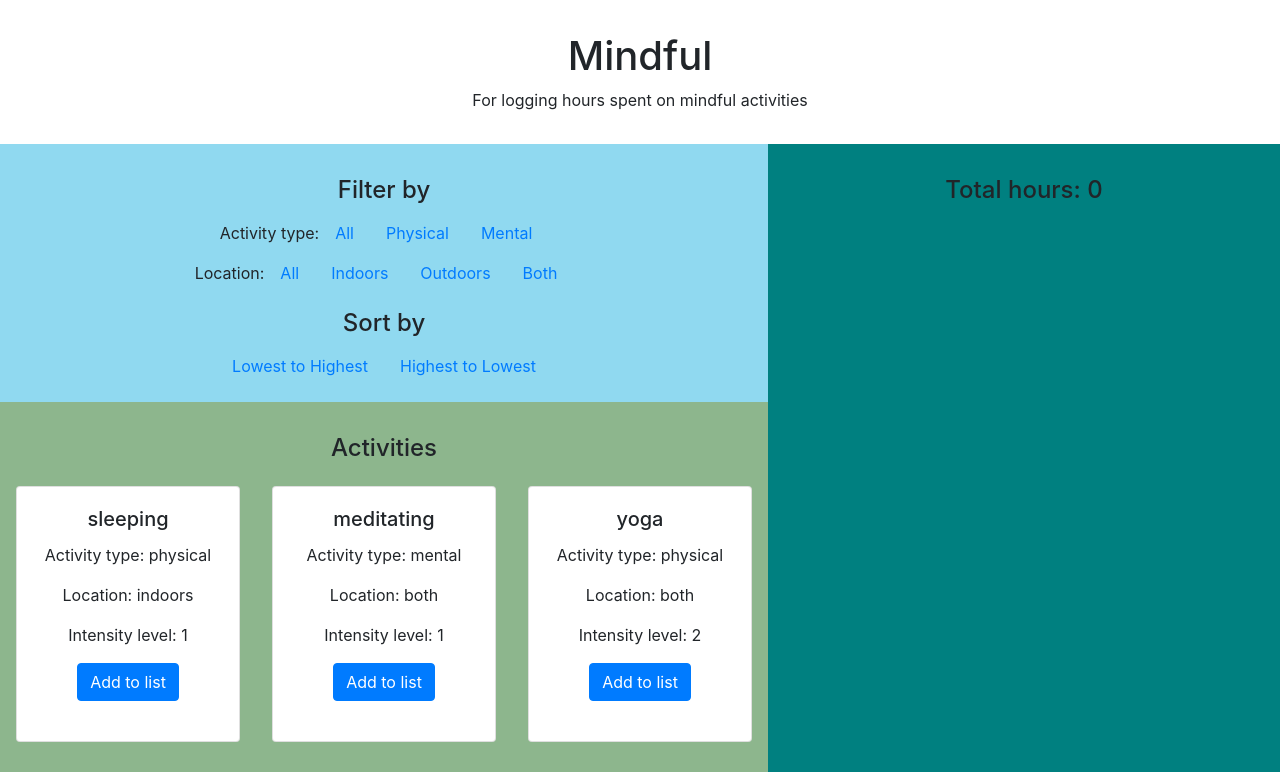
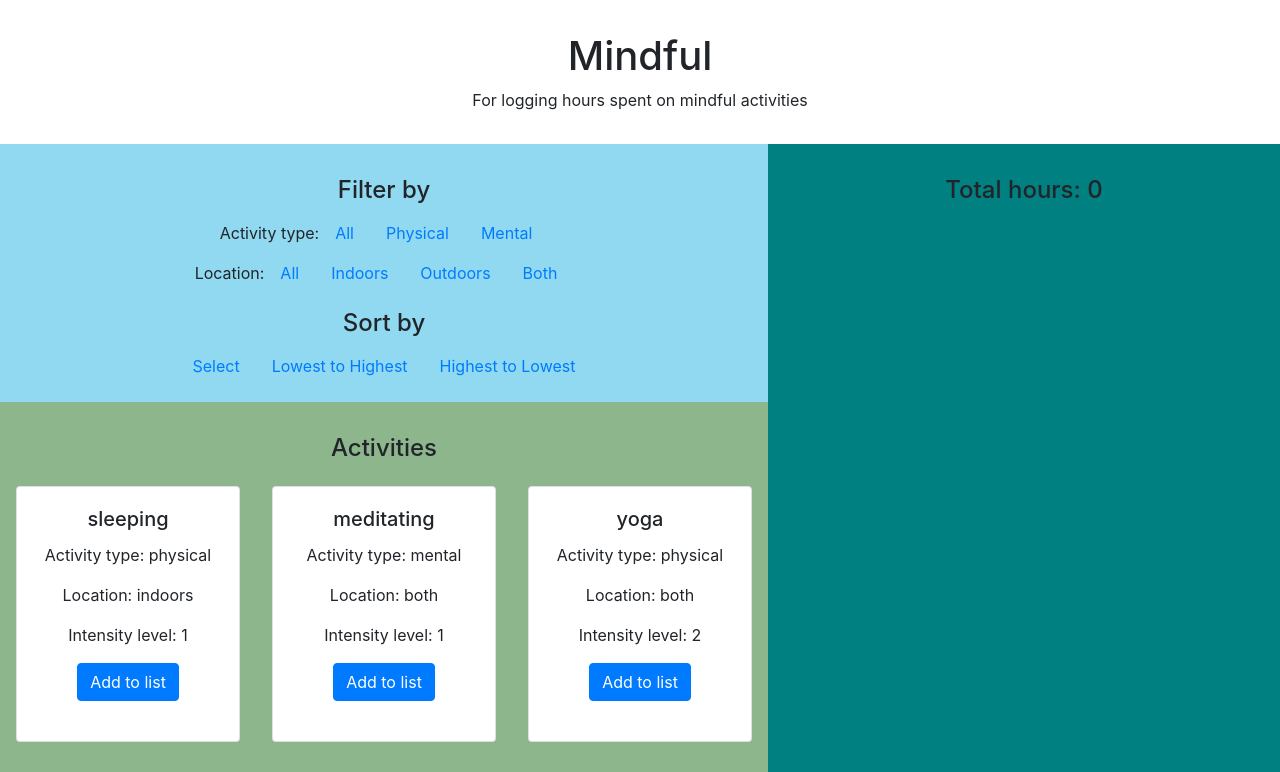
Before and after one commit to lauren-choi/favshows, a React (Create React App) app: page / in a window 1280 px wide. Shown: the top 772 px of the page. Built offline with nearby package versions, Linux system fonts and the light colour scheme.

Commit message:
reorganized code, fixed sorting

```diff
--- a/src/AggregateItem.js
+++ b/src/AggregateItem.js
@@ -11,15 +11,13 @@ export default class AggregateItem extends React.Component {
     this.state = {
       hours: 0
     }
-    this.onSelectIncrease = this.onSelectIncrease.bind(this);
-    this.onSelectDecrease = this.onSelectDecrease.bind(this);
   }
 
   onSelectIncrease = event => {
     this.setState({
       hours: this.state.hours + 1
     });
-    this.props.addTotal();
+    this.props.addToTotal(1);
   }
 
   onSelectDecrease = event => {
@@ -27,7 +25,7 @@ export default class AggregateItem extends React.Component {
       this.setState({
         hours: this.state.hours - 1
       });
-      this.props.subtractTotal();
+      this.props.subtractFromTotal(1);
     }
   }
 
@@ -51,7 +49,7 @@ export default class AggregateItem extends React.Component {
                 <Card.Text className="count">{this.state.hours}</Card.Text>
               <Button variant="outline-secondary" onClick={() => this.onSelectIncrease()}>+</Button>
             </ButtonToolbar>
-            <Button variant="primary">Remove from list</Button>
+            <Button variant="primary" onClick={() => this.props.removeItem(this.props.item, this.state.hours)}>Remove from list</Button>
           </Card.Body>
         </Card>
       </div>
--- a/src/AggregateList.js
+++ b/src/AggregateList.js
@@ -9,20 +9,23 @@ export default class AggregateList extends React.Component {
     this.state = {
       total: 0
     };
-    this.subtractTotal = this.subtractTotal.bind(this);
-    this.addTotal = this.addTotal.bind(this);
   }
 
-  subtractTotal = () => {
+  subtractFromTotal = (hours) => {
     this.setState({
-      total: this.state.total - 1
+      total: this.state.total - hours
     });
   }
 
-  addTotal = () => {
+  addToTotal = (hours) => {
     this.setState({
-      total: this.state.total + 1
+      total: this.state.total + hours
     });
+  }
+
+  removeItem = (item, hours) => {
+    this.subtractFromTotal(hours);
+    this.props.removeFromAggregateList(item);
   }
 
   render() {
@@ -30,8 +33,8 @@ export default class AggregateList extends React.Component {
       <div className="aggregate-display">
         <h4>Total hours: {this.state.total}</h4>
         <div className="aggregate-list">
-          {this.props.list.map((val) => <AggregateItem item={val}
-          subtractTotal={this.subtractTotal} addTotal={this.addTotal} />)}
+          {this.props.aggregateList.map((val) => <AggregateItem item={val}
+          subtractFromTotal={this.subtractFromTotal} addToTotal={this.addToTotal} removeItem={this.removeItem} />)}
         </div>
       </div>
     );
--- a/src/App.js
+++ /dev/null
@@ -1,46 +0,0 @@
-import React from "react";
-import { act } from "react-dom/test-utils";
-import AggregateList from "./AggregateList";
-import './App.css';
-import DisplayList from './DisplayList';
-import FilteredList from './FilteredList';
-import './index.css';
-
-// Contains the product list and passes it to FilteredList component
-export default class App extends React.Component {
-
-  constructor(props) {
-    super(props);
-    this.state = {
-      list: activityList
-    }
-  }
-
-  render() {
-    return (
-      <div className="App">
-        <header className="App-header">
-          <h1>Mindful</h1>
-          <p>For logging hours spent on mindful activities</p>
-        </header>
-        <FilteredList list={activityList} />
-      </div>
-    );
-  }
-
-}
-
-const activityList = [
-  { name: "sleeping", type: "physical", location: "indoors", intensity: 1 },
-  { name: "meditating", type: "mental", location: "both", intensity: 1 },
-  { name: "yoga", type: "physical", location: "both", intensity: 2 },
-  { name: "breathing exercises", type: "mental", location: "both", intensity: 1 },
-  { name: "journaling", type: "mental", location: "both", intensity: 1 },
-  { name: "healthy cooking", type: "physical", location: "indoors", intensity: 3 },
-  { name: "affirmations", type: "mental", location: "both", intensity: 1 },
-  { name: "going on a walk", type: "physical", location: "outdoors", intensity: 3 },
-  { name: "arts and crafts", type: "physical", location: "indoors", intensity: 2 },
-  { name: "listening to music", type: "physical", location: "indoors", intensity: 2 },
-  { name: "socializing", type: "physical", location: "both", intensity: 2 },
-  { name: "hiking", type: "physical", location: "outdoors", intensity: 3 },
-];
--- /dev/null
+++ b/src/App.jsx
@@ -0,0 +1,91 @@
+import React from "react";
+import { act } from "react-dom/test-utils";
+import './App.css';
+import './index.css';
+import FilteredList from './FilteredList';
+import AggregateList from './AggregateList';
+
+export default class App extends React.Component {
+
+  constructor(props) {
+    super(props);
+    this.state = {
+      originalList: [...activityList],
+      activityList: activityList,
+      aggregateList: aggregateList,
+    }
+  }
+
+  sortAscending = event => {
+    let listCopy = this.state.activityList;
+    listCopy.sort((a, b) => a.intensity - b.intensity);
+    this.setState({
+      activityList: listCopy
+    });
+  }
+
+  sortDescending = event => {
+    let listCopy = this.state.activityList;
+    listCopy.sort((a, b) => b.intensity - a.intensity);
+    this.setState({
+      activityList: listCopy
+    });
+  }
+
+  resetList = event => {
+    this.setState({
+      activityList: this.state.originalList
+    });
+  }
+
+  addToAggregateList = (item) => {
+    let listCopy = this.state.aggregateList;
+    listCopy.push(item);
+    this.setState({
+      aggregateList: listCopy
+    });
+  }
+
+  removeFromAggregateList = (item) => {
+    let listCopy = this.state.aggregateList;
+    const index = listCopy.indexOf(item);
+    listCopy.splice(index, 1)
+    this.setState({
+      aggregateList: listCopy
+    });
+  }
+
+  render() {
+    return (
+      <div className="App">
+        <header className="App-header">
+          <h1>Mindful</h1>
+          <p>For logging hours spent on mindful activities</p>
+        </header>
+        <div className="main">
+          <FilteredList activityList={this.state.activityList} addToAggregateList={this.addToAggregateList}
+          sortAscending={this.sortAscending} sortDescending={this.sortDescending} resetList={this.resetList}/>
+          <AggregateList aggregateList={this.state.aggregateList} removeFromAggregateList={this.removeFromAggregateList} />
+        </div>
+      </div>
+    );
+  }
+
+}
+
+const activityList = [
+  { name: "sleeping", type: "physical", location: "indoors", intensity: 1} ,
+  { name: "meditating", type: "mental", location: "both", intensity: 1 },
+  { name: "yoga", type: "physical", location: "both", intensity: 2 },
+  { name: "breathing exercises", type: "mental", location: "both", intensity: 1 },
+  { name: "journaling", type: "mental", location: "both", intensity: 1 },
+  { name: "healthy cooking", type: "physical", location: "indoors", intensity: 3 },
+  { name: "affirmations", type: "mental", location: "both", intensity: 1 },
+  { name: "going on a walk", type: "physical", location: "outdoors", intensity: 3 },
+  { name: "arts and crafts", type: "physical", location: "indoors", intensity: 2 },
+  { name: "listening to music", type: "physical", location: "indoors", intensity: 2 },
+  { name: "socializing", type: "physical", location: "both", intensity: 2 },
+  { name: "hiking", type: "physical", location: "outdoors", intensity: 3 },
+];
+
+const aggregateList = [];
--- a/src/DisplayList.js
+++ b/src/DisplayList.js
@@ -9,10 +9,14 @@ export default class DisplayList extends React.Component {
     super(props);
   }
 
+  addActivity = (item) => {
+    this.props.addToAggregateList(item);
+  }
+
   render() {
     return (
       <div className="filtered-list">
-        {this.props.list.map(item =>
+        {this.props.activityList.map(item =>
         <Card className="filtered-item">
           <Card.Body>
             <Card.Title>{item.name}</Card.Title>
@@ -25,7 +29,7 @@ export default class DisplayList extends React.Component {
             <Card.Text>
               Intensity level: {item.intensity}
             </Card.Text>
-            <Button variant="primary">Add to list</Button>
+            <Button variant="primary" onClick={() => this.addActivity(item)}>Add to list</Button>
           </Card.Body>
         </Card>)}
       </div>
--- a/src/FilteredList.js
+++ b/src/FilteredList.js
@@ -14,8 +14,6 @@ export default class FilteredList extends React.Component {
       type: "All",
       location: "All",
       sortState: "Select",
-      total: 0,
-      aggregate: []
     }
   }
 
@@ -76,22 +74,15 @@ export default class FilteredList extends React.Component {
   onSelectSorting = event => {
     this.setState({
       sortState: event
-    })
+    });
+    if (event === "descending") {
+      this.props.sortDescending();
+    } else if (event === "ascending") {
+      this.props.sortAscending();
+    } else {
+      this.props.resetList();
+    }
   };
-
-  addToAggregate = item => {
-    let filteredArray = this.state.aggregate.concat(item)
-    this.setState({
-      aggregate: filteredArray
-    });
-  }
-
-  removeFromAggregate = elt => {
-    let filteredArray = this.state.aggregate.filter(item => item !== elt.target.value)
-    this.setState({
-      aggregate: filteredArray
-    });
-  }
 
   render() {
     return (
@@ -114,16 +105,16 @@ export default class FilteredList extends React.Component {
             </Nav.Item>
             <h4>Sort by</h4>
             <Nav.Item className="navigation-category">
+              <Nav.Link eventKey="Select" onSelect={this.onSelectSorting}>Select</Nav.Link>
               <Nav.Link eventKey="ascending" onSelect={this.onSelectSorting}>Lowest to Highest</Nav.Link>
               <Nav.Link eventKey="descending" onSelect={this.onSelectSorting}>Highest to Lowest</Nav.Link>
             </Nav.Item>
           </Nav>
           <div className="filtered-section">
             <h4>Activities</h4>
-            <DisplayList list={this.props.list.filter(this.applyFilters)}/>
+            <DisplayList activityList={this.props.activityList.filter(this.applyFilters)} addToAggregateList={this.props.addToAggregateList} />
           </div>
         </div>
-        <AggregateList list={this.state.aggregate} />
       </div>
     );
   }
```
